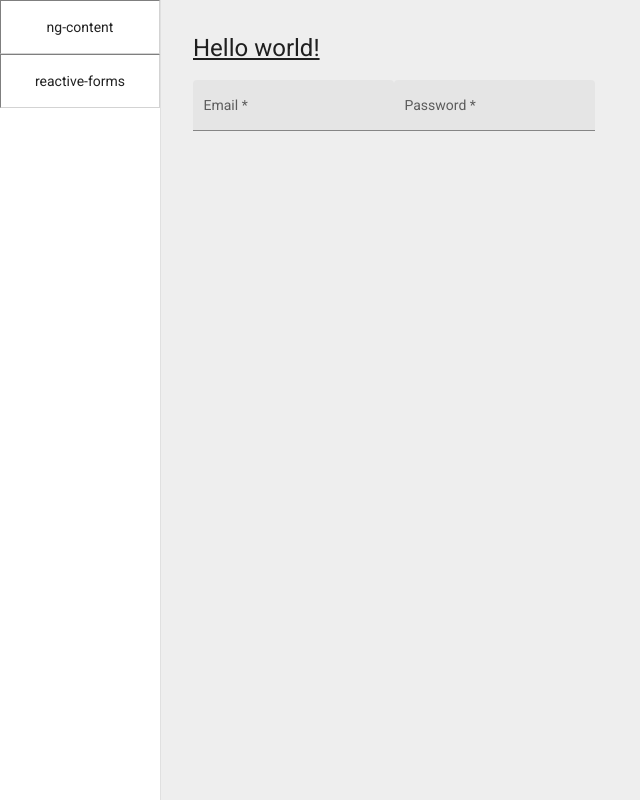
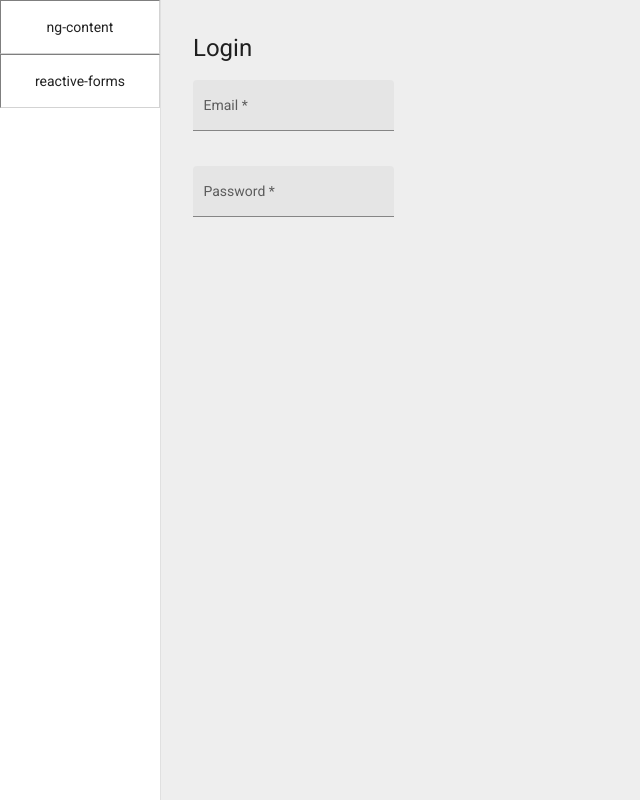
Before and after one commit to lee-cooper/angular-playground, an Angular app: page /reactive-forms in a window 1280 px wide. Shown: the whole page, without its empty margins (0-640 px from the left). Built offline with nearby package versions, Linux system fonts and the light colour scheme.

Commit message:
basic styling of login form, setup minlength error

```diff
--- a/src/app/components/reactive-forms/typed-reactive-form/typed-reactive-form.component.html
+++ b/src/app/components/reactive-forms/typed-reactive-form/typed-reactive-form.component.html
@@ -1,9 +1,10 @@
-<h1 class="text-3xl font-bold underline">
-  Hello world!
+<h1 class="text-3xl font-bold">
+  Login
 </h1>
 <form [formGroup]="loginForm"
       (ngSubmit)="login()">
-  <mat-form-field appearance="fill">
+  <mat-form-field appearance="fill"
+                  class="mb-4">
     <mat-label>Email</mat-label>
     <input matInput
            placeholder="leerox@gmail.com"
@@ -11,12 +12,15 @@
     <mat-error *ngIf="loginForm.controls.email.hasError('required')">Please provide an email.</mat-error>
     <mat-error *ngIf="loginForm.controls.email.hasError('email')">Please provide a valid email.</mat-error>
   </mat-form-field>
+  <br />
   <mat-form-field appearance="fill">
     <mat-label>Password</mat-label>
     <input matInput
            formControlName="password">
     <mat-error *ngIf="loginForm.controls.password.hasError('required')">Please provide a password.</mat-error>
-    <mat-error *ngIf="loginForm.controls.password.hasError('')">Password must be 8 characters long.</mat-error>
+    <mat-error *ngIf="loginForm.controls.password.hasError('minlength')">Password must be 8 characters long.</mat-error>
   </mat-form-field>
 
 </form>
+
+<!-- {{ loginForm.controls.password.errors | json}} -->
```
